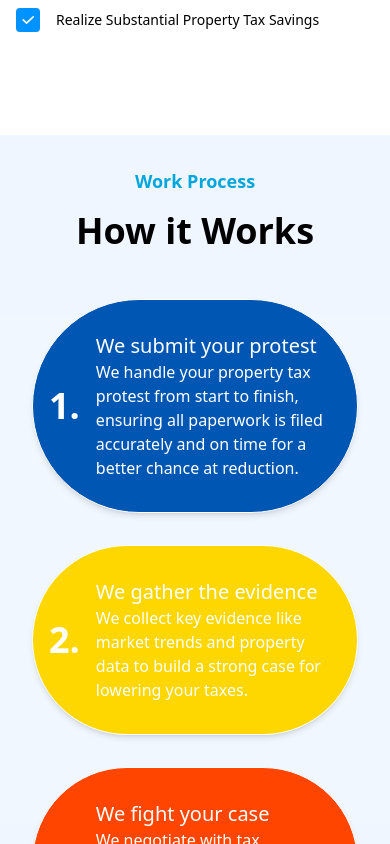
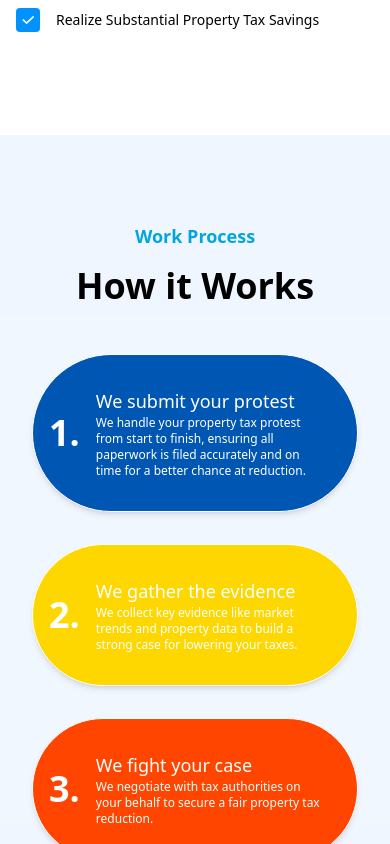
Before and after one commit to JF-Capitals/lsptax-web, a React (Vite) app: page / in a window 390 px wide. Shown: the part 2480-3324 px from the top of the page. Built offline with nearby package versions, Linux system fonts and the light colour scheme.

Commit message:
overlapping fix

```diff
--- a/src/components/WorkProcess.tsx
+++ b/src/components/WorkProcess.tsx
@@ -27,7 +27,7 @@ const WorkProcess = () => {
   return (
     <div
       id="how"
-      className="bg-blue-50 bg-opacity-90 md:h-screen flex items-center flex-col text-white relative p-8  mt-8"
+      className="bg-blue-50 bg-opacity-90 h-screen flex items-center justify-center flex-col text-white relative p-8  mt-8"
     >
       <h2 className="text-[#02A6DC] md:my-4 relative z-10 font-bold text-lg">
         Work Process
@@ -45,8 +45,8 @@ const WorkProcess = () => {
           >
             <h2 className="md:text-8xl text-4xl font-bold">{index + 1}.</h2>
             <div className="flex flex-col md:gap-4 m-4">
-              <h2 className="md:text-2xl text-xl ">{item.title}</h2>
-              <p>{item.desc}</p>
+              <h2 className="md:text-2xl text-lg ">{item.title}</h2>
+              <p className="text-xs">{item.desc}</p>
             </div>
           </div>
         ))}
```
